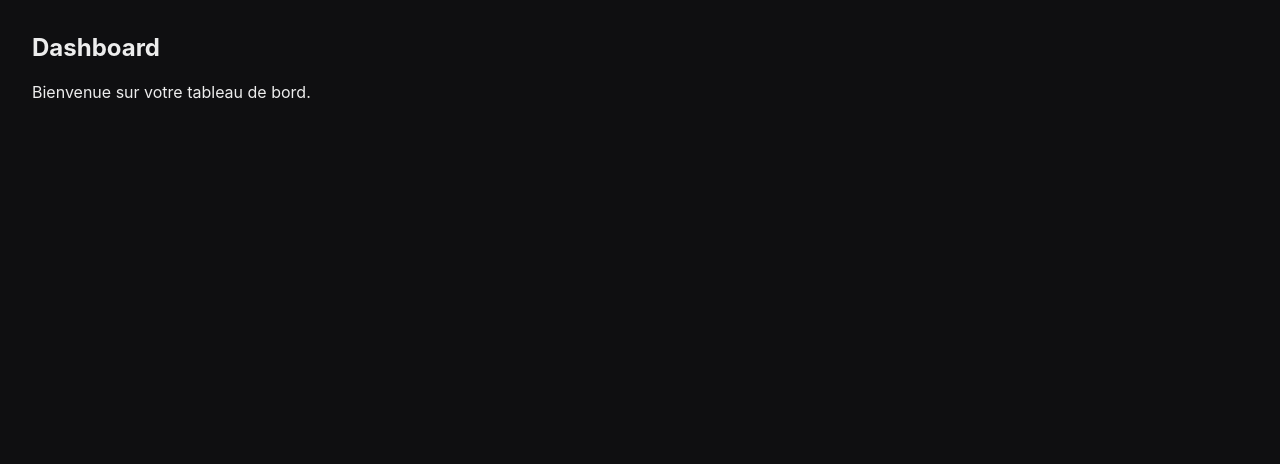
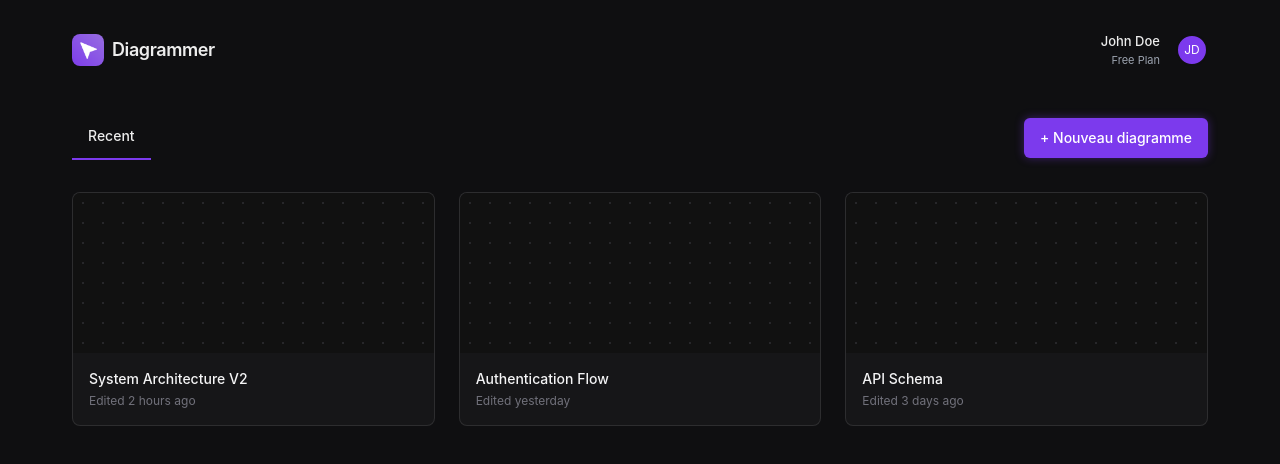
Before and after one commit to Paul5400/Diagrammes_Collaboratifs, a Next.js app in the folder frontend/: page /dashboard in a window 1280 px wide. Shown: the top 464 px of the page. Built offline with nearby package versions, Linux system fonts and the light colour scheme.

Commit message:
feat: Implement the dashboard page with project listing and a new `UserMenu` component.

```diff
--- a/frontend/src/app/dashboard/page.tsx
+++ b/frontend/src/app/dashboard/page.tsx
@@ -1,8 +1,51 @@
+import Link from 'next/link';
+import { Logo } from '../../components/Logo';
+import { ProjectCard } from '../../components/ProjectCard';
+import { UserMenu } from '../../components/UserMenu';
+
 export default function DashboardPage() {
+
+  // for testing, before fetch
+  const projects = [
+    { id: '1', title: 'System Architecture V2', lastEdited: 'Edited 2 hours ago' },
+    { id: '2', title: 'Authentication Flow', lastEdited: 'Edited yesterday' },
+    { id: '3', title: 'API Schema', lastEdited: 'Edited 3 days ago' },
+  ];
+
   return (
-    <div className="p-8">
-      <h1 className="text-2xl font-bold mb-4">Dashboard</h1>
-      <p>Bienvenue sur votre tableau de bord.</p>
+    <div className="max-w-[1200px] w-full mx-auto p-8 flex-1 overflow-y-auto">
+      {/* App Header */}
+      <nav className="flex justify-between items-center pb-12">
+        <Logo size="md" />
+        <UserMenu />
+      </nav>
+
+      {/* Tool Bar */}
+      <div className="flex justify-between items-center mb-8">
+        <div className="flex gap-4">
+          <button className="px-4 py-2.5 rounded-md text-sm font-medium transition-all bg-transparent text-[var(--text-primary)] border-b-2 border-[var(--accent-primary)] rounded-b-none pb-3">
+            Recent
+          </button>
+        </div>
+        <Link
+          href="/diagramme/new"
+          className="inline-flex items-center justify-center px-4 py-2.5 rounded-md text-sm font-medium transition-all bg-[var(--accent-primary)] text-white shadow-[0_0_10px_var(--accent-glow)] hover:bg-[var(--accent-hover)] hover:-translate-y-px"
+        >
+          + Nouveau diagramme
+        </Link>
+      </div>
+
+      {/* Projects Grid */}
+      <div className="grid grid-cols-[repeat(auto-fill,minmax(280px,1fr))] gap-6">
+        {projects.map((project) => (
+          <ProjectCard
+            key={project.id}
+            id={project.id}
+            title={project.title}
+            lastEdited={project.lastEdited}
+          />
+        ))}
+      </div>
     </div>
   );
 }
--- /dev/null
+++ b/frontend/src/components/UserMenu.tsx
@@ -0,0 +1,22 @@
+
+import React from 'react';
+
+interface UserMenuProps {
+  name?: string;
+  plan?: string;
+  initials?: string;
+}
+
+export function UserMenu({ name = 'John Doe', plan = 'Free Plan', initials = 'JD' }: UserMenuProps) {
+  return (
+    <div className="flex gap-4 items-center">
+      <div className="text-right">
+        <div className="text-[13px] font-medium">{name}</div>
+        <div className="text-[11px] text-[var(--text-secondary)]">{plan}</div>
+      </div>
+      <div className="w-8 h-8 rounded-full border-2 border-[var(--bg-page)] bg-[var(--accent-primary)] flex items-center justify-center text-xs text-white">
+        {initials}
+      </div>
+    </div>
+  );
+}
```
